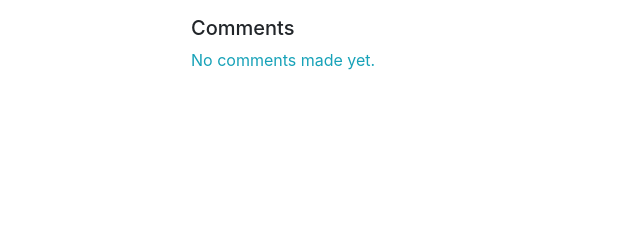
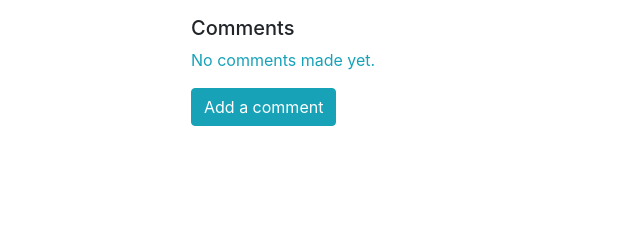
Before and after one commit to ChegeBryan/mdn-DIY-mini-blog, a Django app: template blog/templates/blog/blog_detail.html in a window 1280 px wide. Shown: the part 168-408 px from the top of the page, without its empty margins (0-640 px from the left). Run offline with Django 3.2, Linux system fonts and the light colour scheme; the template is opened without the code that fills it, so the values that code supplies are empty; some libraries are stand-ins or nearby versions.

Commit message:
🎨 Add button to create comment

```diff
--- a/blog/templates/blog/blog_detail.html
+++ b/blog/templates/blog/blog_detail.html
@@ -20,6 +20,7 @@
       {% empty %}
       <p class="ml-5 text-info">No comments made yet.</p>
       {% endfor %}
+      <a class="btn btn-info ml-5" href="#">Add a comment</a>
     </div>
   </div>
 </div>
```
